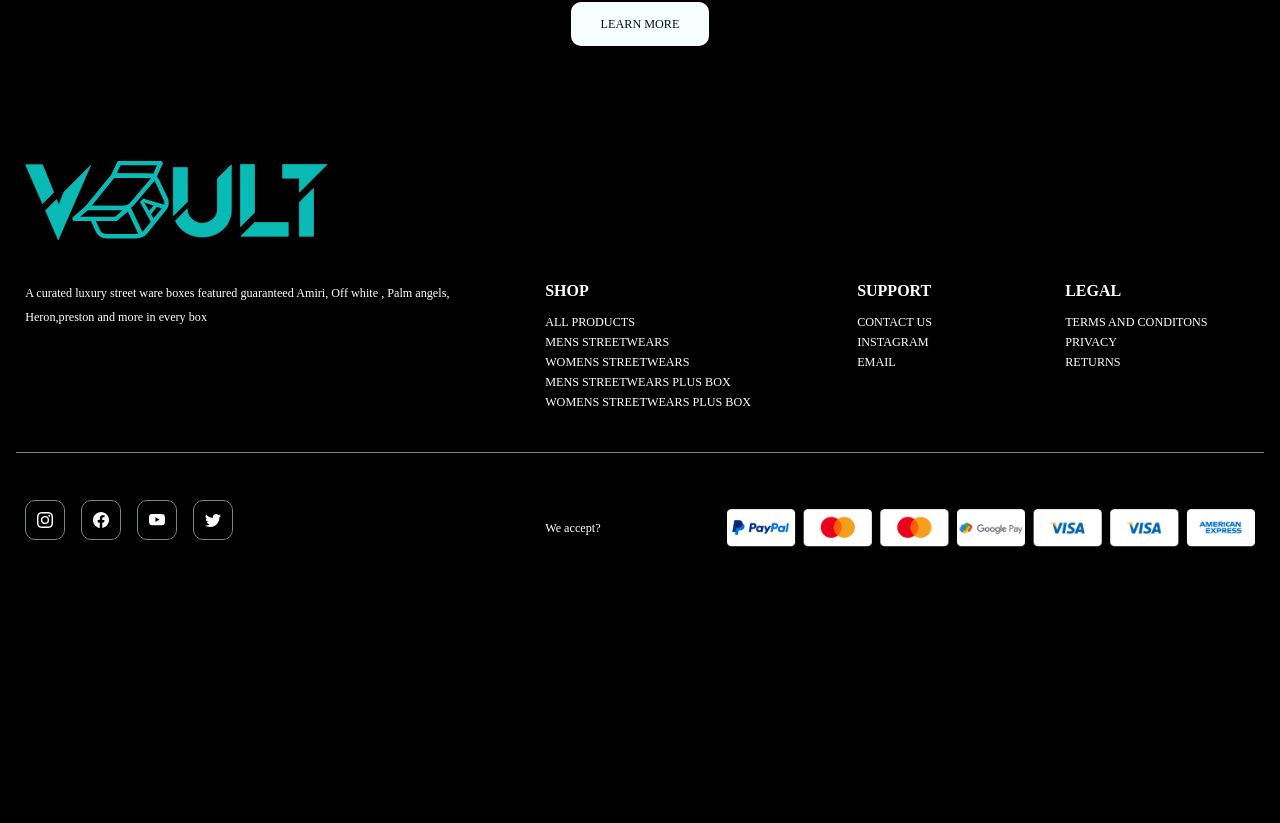
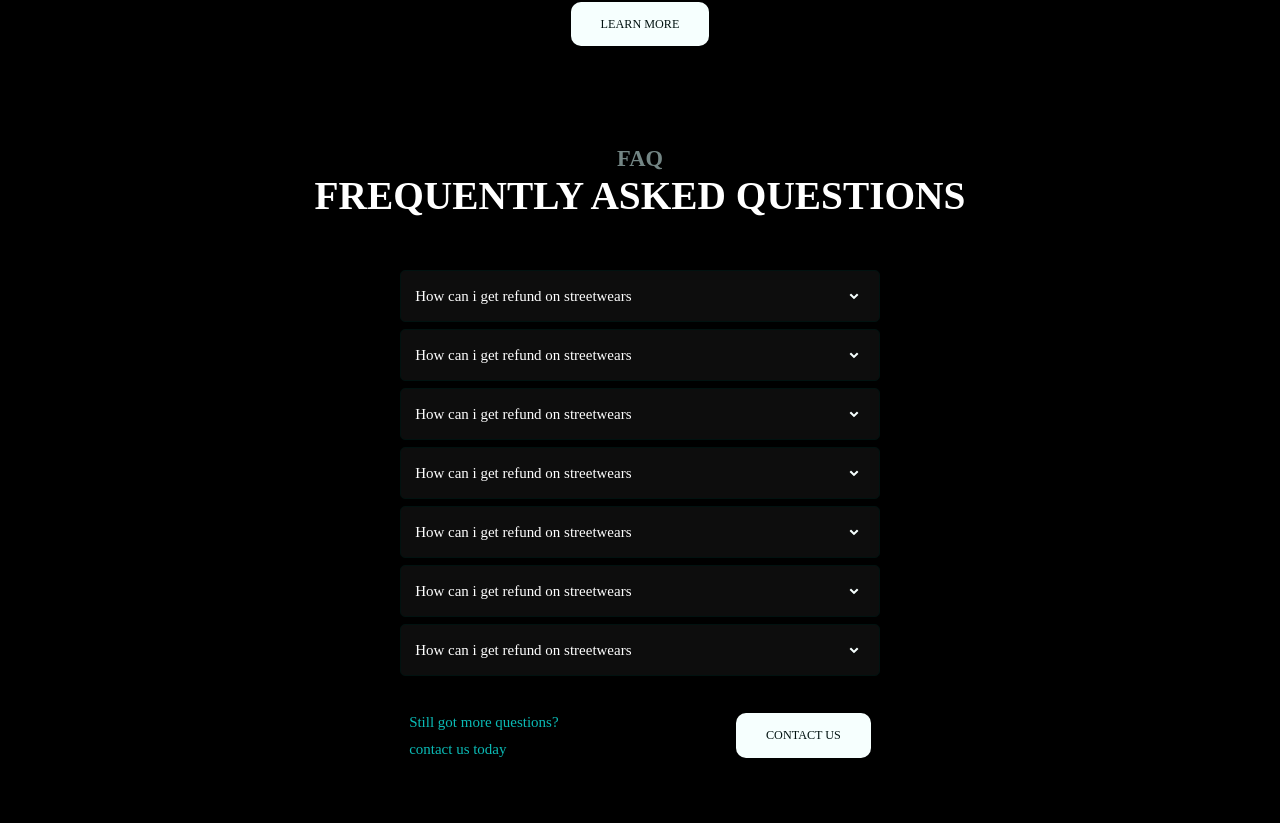
Before and after one commit to HoodieDan/the-vault, a Nuxt app: page /AboutUs in a window 1280 px wide. Shown: the part 1517-2340 px from the top of the page. Before the commit the page ends 2128 px from the top, so only its background shows below. Built offline with nearby package versions, Linux system fonts and the light colour scheme; a web font is replaced by a local one.

Commit message:
completed about page

```diff
--- /dev/null
+++ b/components/FrequentlyAskedQuestions.vue
@@ -0,0 +1,43 @@
+<template>
+    <section class="text-center faq">
+        <h5>FAQ</h5>
+        <h2>FREQUENTLY ASKED QUESTIONS</h2>
+
+        <div class="questions d-flex justify-content-center align-items-center flex-column">
+            <div class="question row" @click="toggleDropdown(n)" v-for="n in 7" :key="n">
+                <div class="col-11">
+                    <h6>How can i get refund on streetwears</h6>
+                </div>
+                <div class="col-1 d-flex justify-content-center align-items-center arrow">
+                    <img src="../assets/images/arrow-down.svg" alt="arrow-down" v-if="!(faqIsOpen === n)">
+                    <img src="../assets/images/arrow-up.svg" alt="arrow-up" v-else>
+                </div>
+                <div class="row">
+                    <div class="col-11">
+                        <p v-if="faqIsOpen === n">
+                            Proudly partnered with over 100+ luxury brands,
+                            we guarantee 100% authenticity in every box.
+                            Both standard and plus box types offers carefully
+                            curated selections, guaranteed a designed range of
+                            value and a set of items inside.
+                        </p>
+                    </div>
+                </div>
+            </div>
+        </div>
+    </section>
+</template>
+<script setup>
+const faqIsOpen = ref(null);
+
+const toggleDropdown = (num) => {
+    if (faqIsOpen.value === num) {
+        faqIsOpen.value = null
+    } else {
+        faqIsOpen.value = num
+    }
+}
+</script>
+<style>
+
+</style>
--- a/pages/AboutUs.vue
+++ b/pages/AboutUs.vue
@@ -8,7 +8,7 @@
         </div>
 
         <div class="row mission__notes">
-            <div class="col-6 row">
+            <div class="col-lg-6 col-md-6 row">
                 <div class="col-1 d-flex flex-column align-items-center">
                     <h4>01.</h4>
                     <div class="line"></div>
@@ -18,7 +18,7 @@
                     <h6>Proudly partnered with over 100+ luxury brands, we guarantee 100% authenticity in every box. Both standard and plus box types offers carefully curated selections, guaranteed a designed range of value and a set of items inside.</h6>
                 </div>
             </div>
-            <div class="col-6 row">
+            <div class="col-lg-6 col-md-6 row">
                 <div class="col-1 d-flex flex-column align-items-center">
                     <h4>02.</h4>
                     <div class="line"></div>
@@ -28,7 +28,7 @@
                     <h6>Proudly partnered with over 100+ luxury brands, we guarantee 100% authenticity in every box. Both standard and plus box types offers carefully curated selections, guaranteed a designed range of value and a set of items inside.</h6>
                 </div>
             </div>
-            <div class="col-6 row">
+            <div class="col-lg-6 col-md-6 row">
                 <div class="col-1 d-flex flex-column align-items-center">
                     <h4>03.</h4>
                     <div class="line"></div>
@@ -38,7 +38,7 @@
                     <h6>Proudly partnered with over 100+ luxury brands, we guarantee 100% authenticity in every box. Both standard and plus box types offers carefully curated selections, guaranteed a designed range of value and a set of items inside.</h6>
                 </div>
             </div>
-            <div class="col-6 row">
+            <div class="col-lg-6 col-md-6 row">
                 <div class="col-1 d-flex flex-column align-items-center">
                     <h4>04.</h4>
                     <div class="line"></div>
@@ -52,6 +52,20 @@
     </section>
 
     <OurMission />
+
+    <FrequentlyAskedQuestions />
+
+    <div class="still__got d-flex justify-content-center">
+        <div class="row">
+            <div class="col-6 d-flex flex-column justify-content-between">
+                <h6>Still got more questions?</h6>
+                <h6>contact us today</h6>
+            </div>
+            <div class="col-6">
+                <button>CONTACT US</button>
+            </div>
+        </div>
+    </div>
 </template>
 <script>
 export default {
--- /dev/null
+++ b/styles/components/frequently-asked-questions.scss
@@ -0,0 +1,37 @@
+.faq {
+    margin: 50px 16px 30px;
+
+    h5 {
+        color: $color-stroke;
+    }
+
+    h2 {
+        margin-bottom: 50px;
+    }
+
+    .questions {
+        .question {
+            border-radius: 5px;
+            border: 1px solid $color-dark-green;
+            width: 90%;
+            max-width: 480px;
+            padding: 16px 5px;
+            text-align: left;
+            background-color: rgba($color: #FFF, $alpha: 0.05);
+            cursor: pointer;
+            margin-bottom: 7px;
+
+            p {
+                margin-top: 10px;
+                color: $color-stroke;
+                font-weight: 500;
+            }
+
+            .arrow {
+                img {
+                    transform: scale(0.7);
+                }
+            }
+        }
+    }
+}
--- a/styles/index.scss
+++ b/styles/index.scss
@@ -25,6 +25,7 @@
 @import './components/app-footer.scss';
 @import './components/product-card.scss';
 @import './components/our-mission.scss';
+@import './components/frequently-asked-questions.scss';
 
 // ------------------------------------ // ------------------------------------------
 // -------------------------- P A G E S  D I R E C T O R Y --------------------------
--- a/styles/pages/about-us.scss
+++ b/styles/pages/about-us.scss
@@ -36,7 +36,7 @@
 
         .col-11 {
             text-align: left;
-            padding-left: 16px;
+            // padding-left: 16px;
 
             h5 {
                 margin-bottom: 16px;
@@ -55,3 +55,24 @@
         }
     }
 }
+
+.still__got {
+    width: 100%;
+
+    .row {
+        width: 90%;
+        max-width: 480px;
+        .col-6 {
+            &:nth-of-type(1) {
+                color: $color-green;
+                font-weight: 500;
+            }
+            &:nth-of-type(2) {
+                display: flex;
+                justify-content: flex-end;
+            }
+        }
+
+        margin-bottom: 32px;
+    }
+}
```
Also changed, not shown: assets/images/arrow-down.svg (added), assets/images/arrow-up.svg (added).
